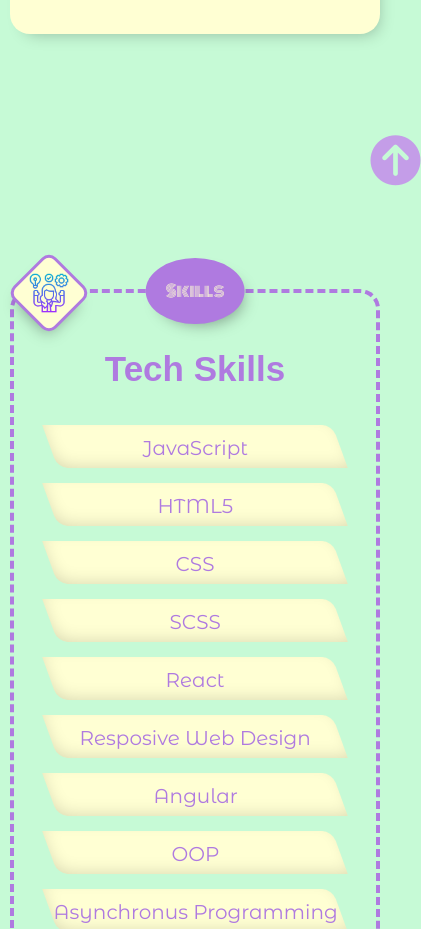
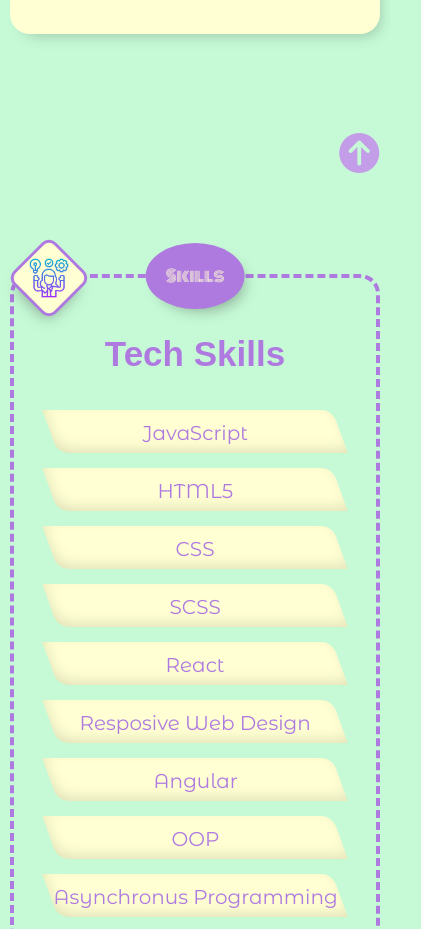
Before and after one commit to JoanaMalinova/Personal-Portfolio, a website with bundled scripts: page index.html in a window 390 px wide. Shown: the part 1240-2169 px from the top of the page, 421 px wide, since content can reach past the window. Built offline with nearby package versions, Linux system fonts and the light colour scheme; a web font is replaced by a local one.

Commit message:
fixed arrow up anchor on all screen sizes

```diff
--- a/styles.css/style.css
+++ b/styles.css/style.css
@@ -1055,6 +1055,10 @@ body {
     .music {
         left: 70%;
     }
+
+    .header-anchor {
+        margin-left: 92%;
+    }
 }
 
 @media screen and (max-width: 850px) {
@@ -1238,6 +1242,10 @@ body {
         font-size: 25px;
         left: 34%;
         top: 58%;
+    }
+
+    .header-anchor {
+        margin-left: 87%;
     }
 }
 
@@ -1311,6 +1319,7 @@ body {
     .languages span {
         font-size: 18px;
     }
+
 
 
 }
@@ -1462,6 +1471,7 @@ body {
 }
 
 @media screen and (max-width: 420px) {
+
     .description {
         width: calc(65% - 30px);
     }
@@ -1506,4 +1516,8 @@ body {
     .about-me .inner-wrapper {
         padding: 50px 15px 50px;
     }
-}
+
+    .header-anchor {
+        font-size: 40px;
+    }
+}
```
